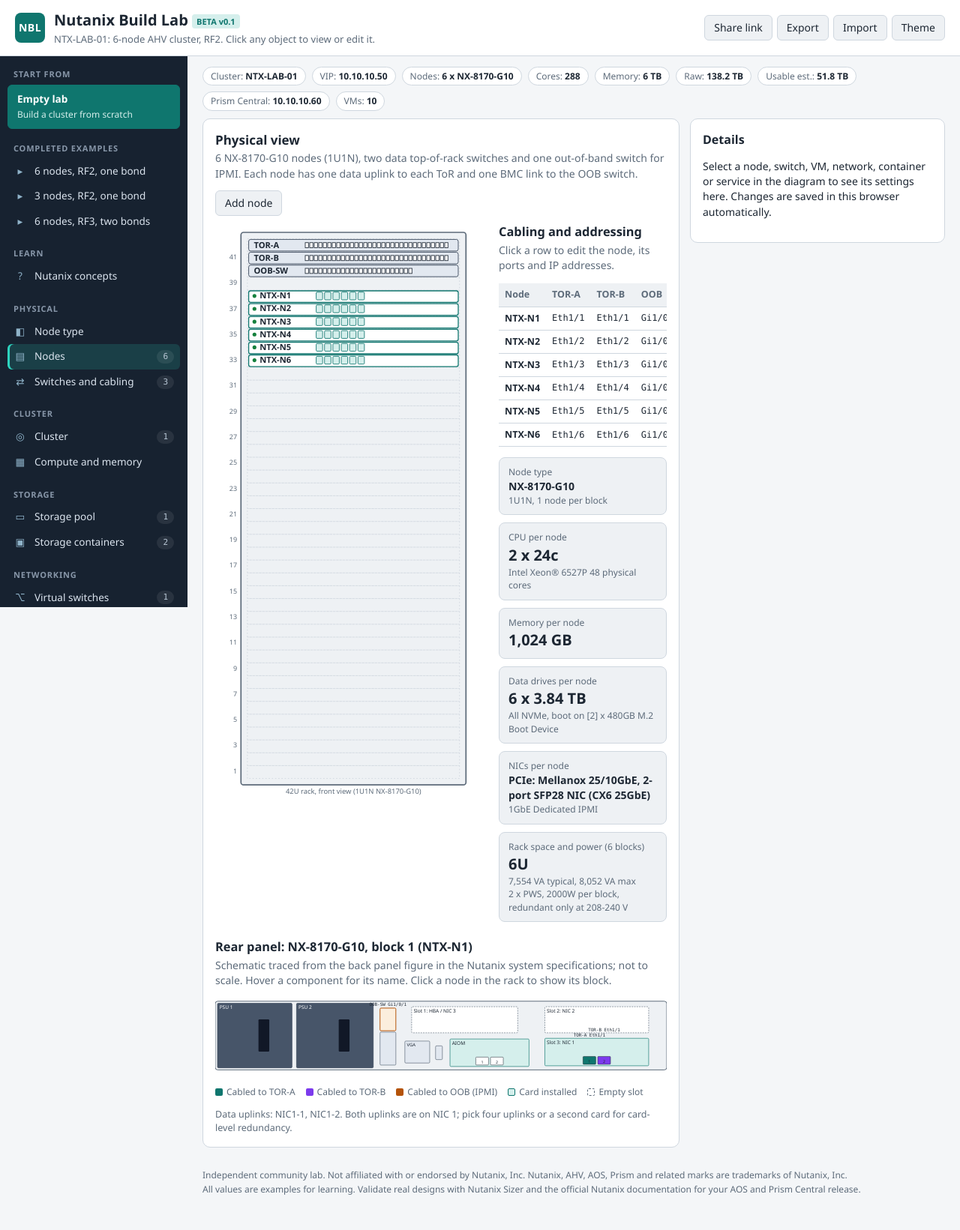
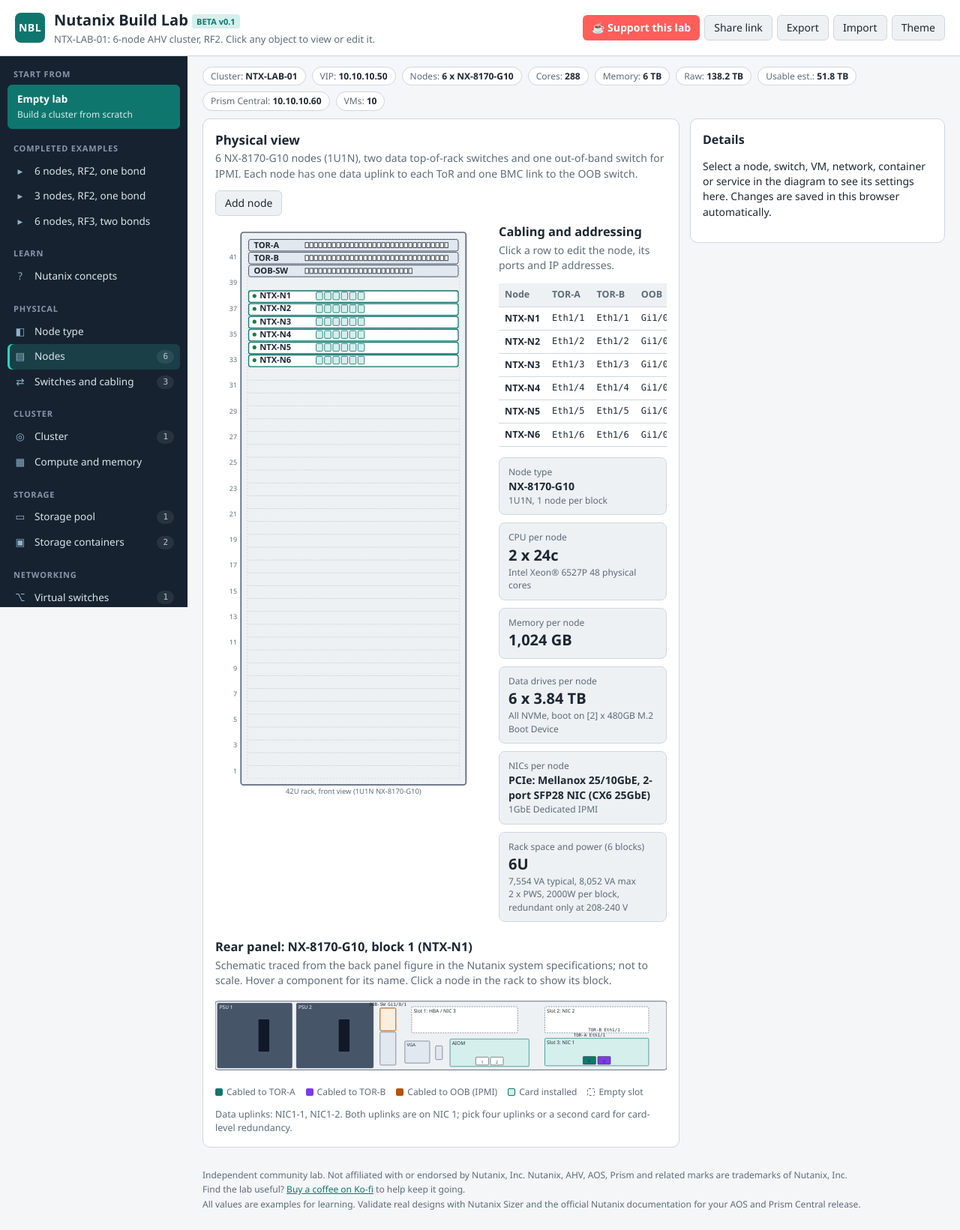
Before and after one commit to javirodz/nutanix-build-lab, a plain HTML site: page public/index.html in a window 1280 px wide. Shown: the whole page at 75% size. Drawn offline with Linux system fonts and the light colour scheme.

Commit message:
Add Ko-fi support link
Co-Authored-By: Claude Opus 5.5 <noreply@anthropic.com>
Claude-Session: https://claude.ai/code/session_011hzpWw1ePdwzcoZUUJfso1

```diff
--- a/public/css/style.css
+++ b/public/css/style.css
@@ -254,3 +254,7 @@ svg .p-a { fill: var(--link-a); }
 svg .p-b { fill: var(--link-b); }
 .rearwrap { margin-top: 6px; overflow-x: auto; }
 .legend i { border-radius: 2px; }
+
+.kofi { display: inline-flex; align-items: center; gap: 4px; background: #ff5e5b; color: #fff; border-radius: 6px; padding: 6px 12px; text-decoration: none; font-weight: 600; }
+.kofi:hover { background: #e94d4a; }
+.foot a { color: var(--accent); }
--- a/public/index.html
+++ b/public/index.html
@@ -18,6 +18,7 @@
     </div>
   </div>
   <div class="tools">
+    <a class="kofi" href="https://ko-fi.com/javirodz" target="_blank" rel="noopener" title="Support this lab on Ko-fi">&#9749; Support this lab</a>
     <button id="btnShare" title="Copy a link that contains this lab">Share link</button>
     <button id="btnExport" title="Download this lab as JSON">Export</button>
     <button id="btnImport" title="Load a lab from JSON">Import</button>
@@ -46,6 +47,7 @@
 
 <footer class="foot">
   <p>Independent community lab. Not affiliated with or endorsed by Nutanix, Inc. Nutanix, AHV, AOS, Prism and related marks are trademarks of Nutanix, Inc.</p>
+  <p>Find the lab useful? <a href="https://ko-fi.com/javirodz" target="_blank" rel="noopener">Buy a coffee on Ko-fi</a> to help keep it going.</p>
   <p>All values are examples for learning. Validate real designs with Nutanix Sizer and the official Nutanix documentation for your AOS and Prism Central release.</p>
 </footer>
 </div>
```
